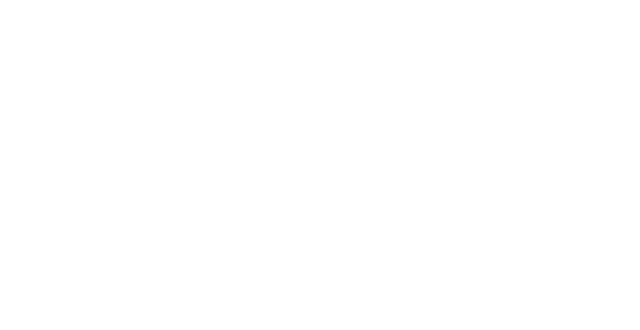
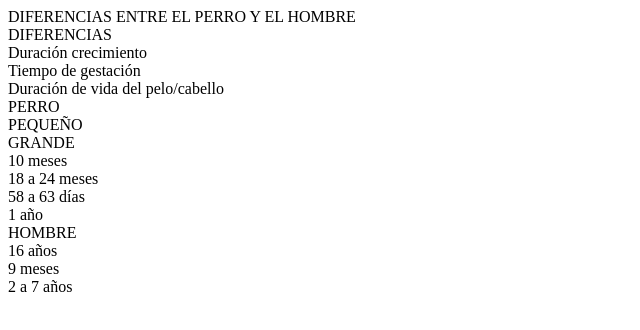
Before and after one commit to AlejandroCabezaCarsi/reto16CSS, a plain HTML site: page index.html in a window 1280 px wide. Shown: the whole page, without its empty margins (0-640 px from the left). Drawn offline with Linux system fonts and the light colour scheme.

Commit message:
He añadido toda la estructura de divs sin CSS

```diff
--- a/index.html
+++ b/index.html
@@ -9,5 +9,39 @@
 </head>
 <body>
 
+    <div class="global">
+        <div class="primeraFila">
+            <div>DIFERENCIAS ENTRE EL PERRO Y EL HOMBRE</div>
+        </div>
+        <div class="primeraColumna">
+            <div>DIFERENCIAS</div>
+            <div>Duración crecimiento</div>
+            <div>Tiempo de gestación</div>
+            <div>Duración de vida del pelo/cabello</div>
+        </div>
+        <div class="segundaColumna">
+            <div>PERRO</div>
+            <div>
+                <div>PEQUEÑO</div>
+                <div>GRANDE</div>
+            </div>
+            <div>
+                <div>10 meses</div>
+                <div>18 a 24 meses</div>
+            </div>
+            <div>58 a 63 días</div>
+            <div>1 año</div>
+        </div>
+        <div class="terceraColumna">
+            <div>HOMBRE</div>
+            <div>16 años</div>
+            <div>9 meses</div>
+            <div>2 a 7 años</div>
+
+
+        </div>
+
+    </div>
+
 </body>
 </html>
```
